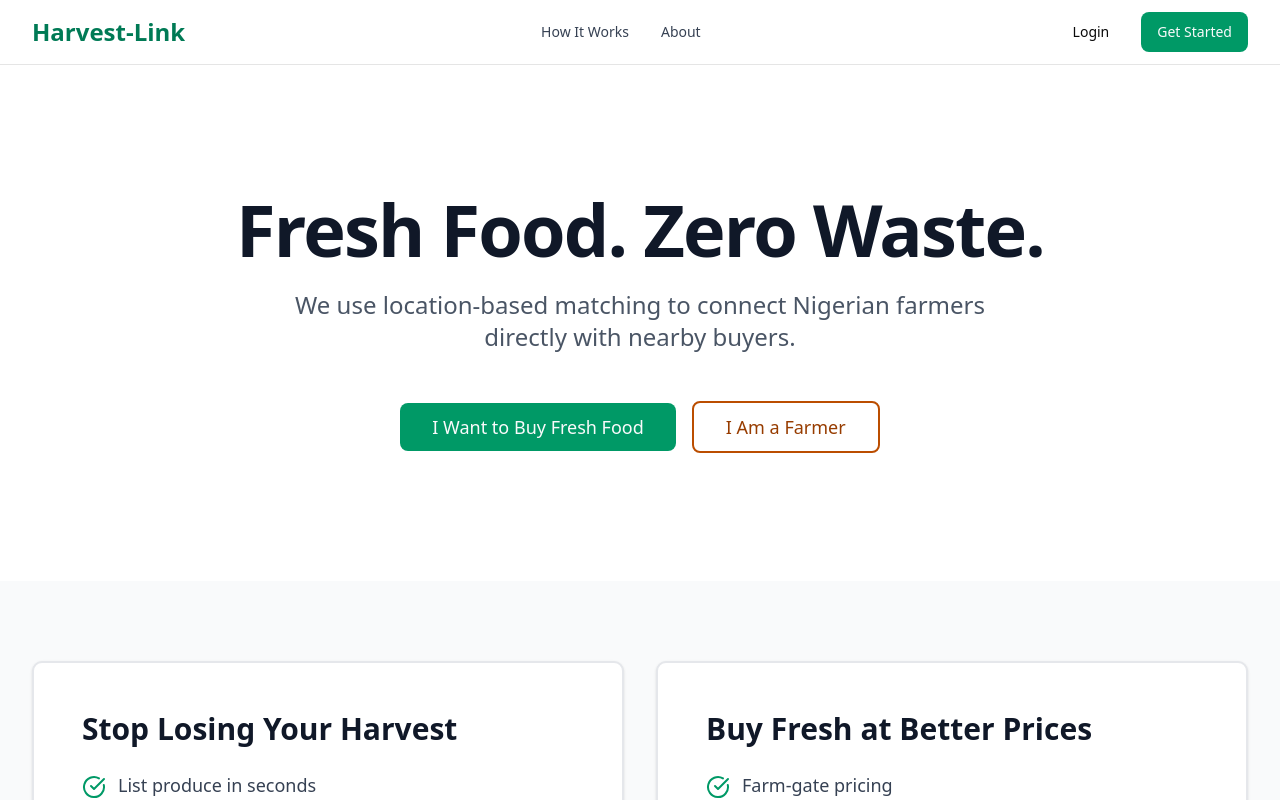
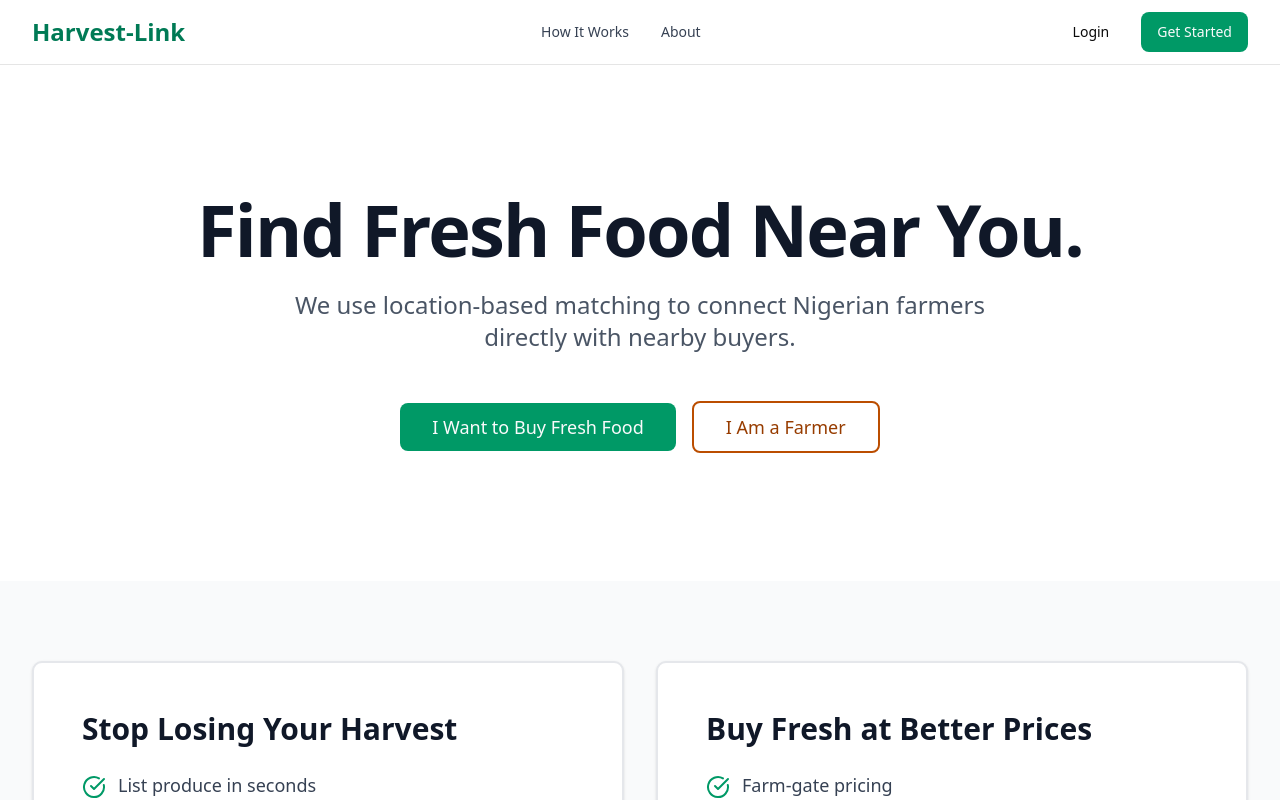
Before and after one commit to oluwatosin123456789/harvest-link, a Next.js app: page / in a window 1280 px wide. Shown: the top 800 px of the page. Built offline with nearby package versions, Linux system fonts and the light colour scheme.

Commit message:
wordings

```diff
--- a/app/page.tsx
+++ b/app/page.tsx
@@ -1,6 +1,7 @@
 import Link from 'next/link'
 import { Button } from '@/Components/ui/button'
 import { Card } from '@/Components/ui/card'
+
 import { MapPin, Truck, CheckCircle, Menu } from 'lucide-react'
 
 export default function LandingPage() {
@@ -45,7 +46,8 @@ export default function LandingPage() {
       <section className="mx-auto max-w-7xl px-4 sm:px-6 lg:px-8 py-20 lg:py-32">
         <div className="text-center">
           <h1 className="text-5xl lg:text-7xl font-bold text-gray-900 tracking-tight">
-            Fresh Food. Zero Waste.
+
+            Find Fresh Food Near You.
           </h1>
           <p className="mt-6 text-xl lg:text-2xl text-gray-600 max-w-3xl mx-auto">
             We use location-based matching to connect Nigerian farmers directly with nearby buyers.
```
